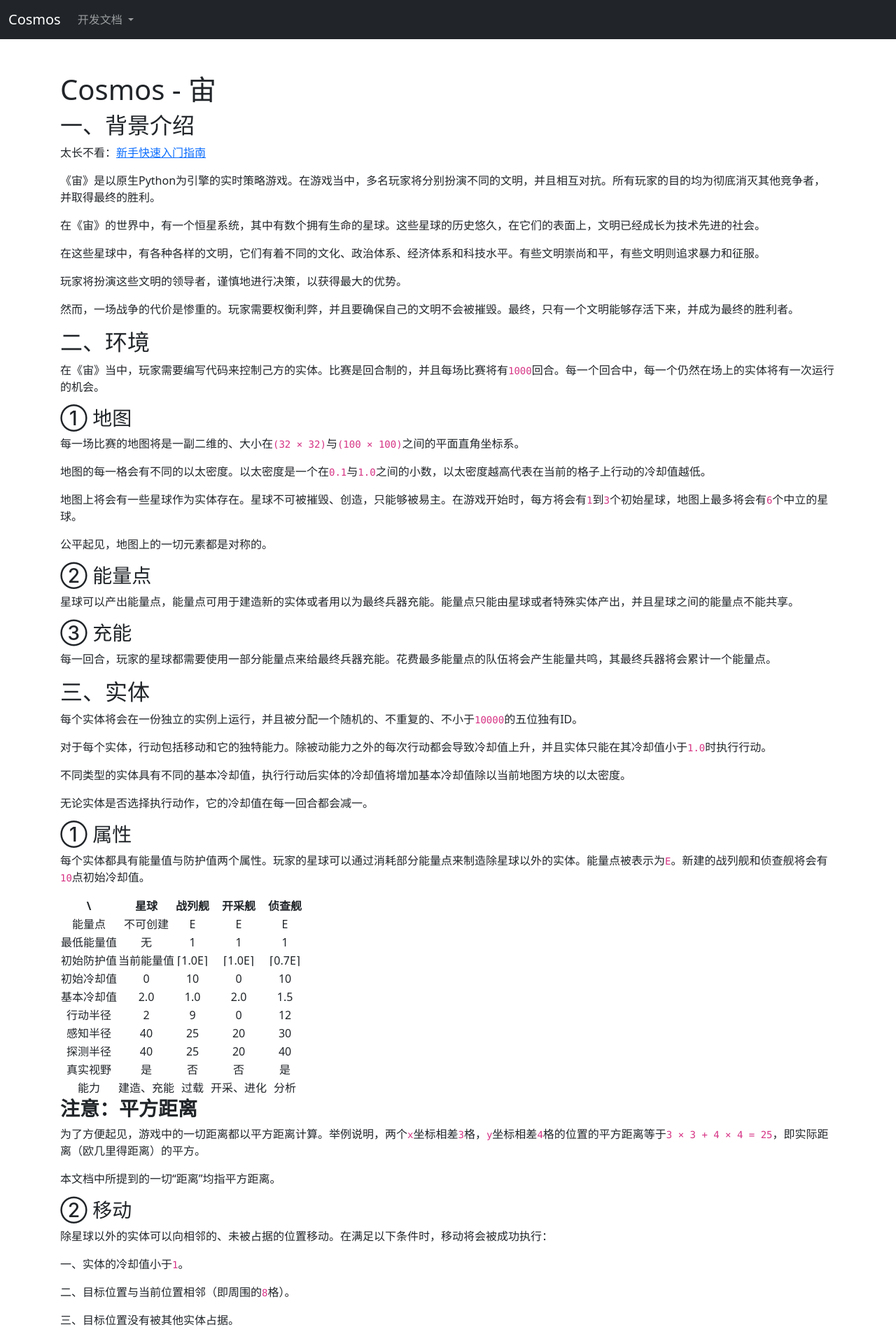
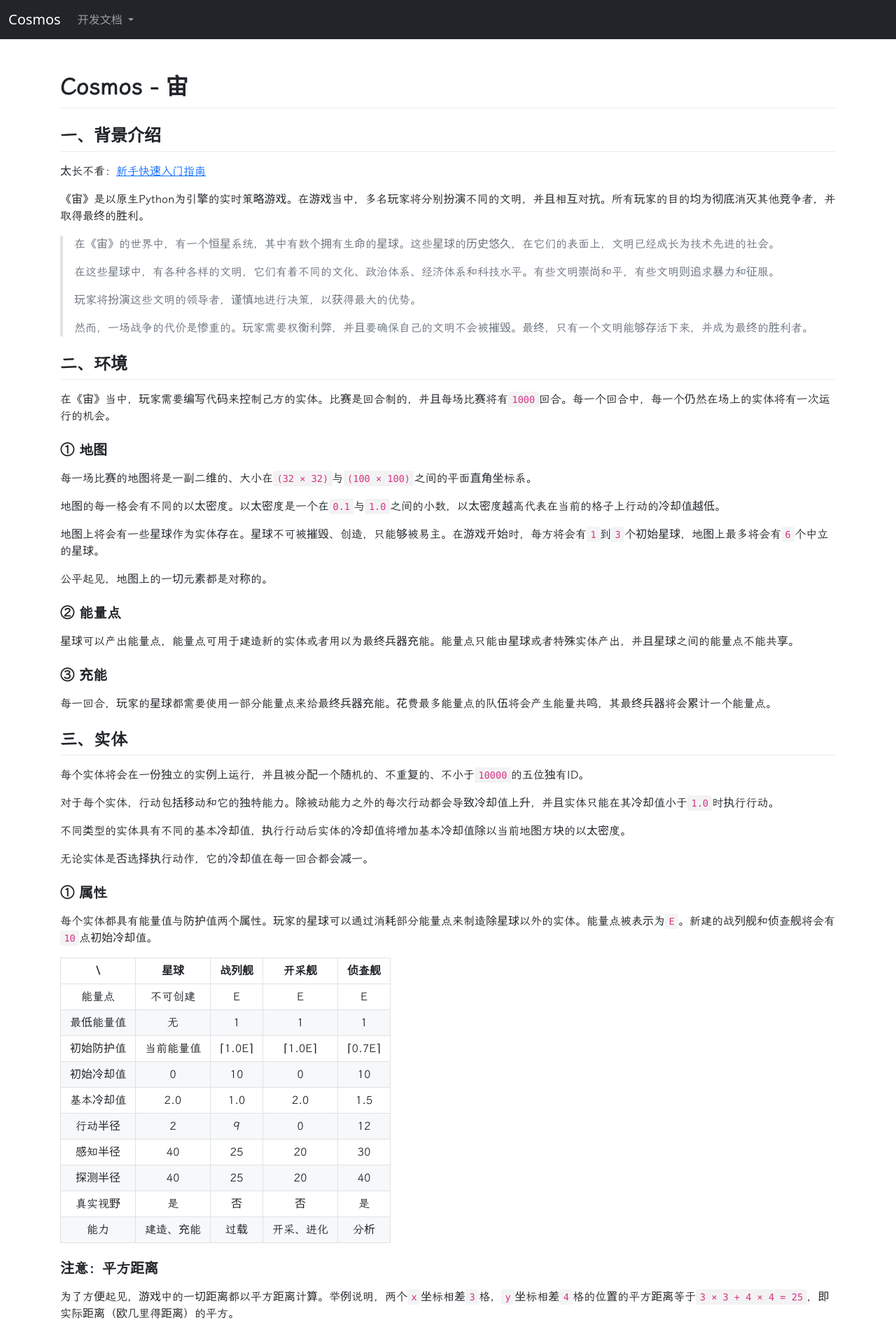
Before and after one commit to NGMAAAYO/Cosmos, a Jekyll site: the page built from README.md, in a window 1280 px wide. Shown: the top 1907 px of the page at 70% size. Built offline with Jekyll 4.4.1, drawn with Linux system fonts in a browser that asks for light colours; some web fonts are replaced; our own code applies the rules of GitHub Pages for plain Markdown files; comment, search, counter and statistics services are not loaded.

Commit message:
fix style res

```diff
--- a/_layouts/default.html
+++ b/_layouts/default.html
@@ -8,8 +8,8 @@
     <!-- Bootstrap CSS -->
     <link rel="shortcut icon" href="/favicon.ico?" />
     <link rel="bookmark" href="/favicon.ico?" type="image/x-icon"　/>
-    <link rel="stylesheet" href="/tutorial/assets/css/style.css?v=202401281506">
-    <link rel="stylesheet" href="/tutorial/assets/css/lxgw.css?v=202401281506" />
+    <link rel="stylesheet" href="/assets/css/style.css?v=202401281506">
+    <link rel="stylesheet" href="/assets/css/lxgw.css?v=202401281506" />
     <style class="anchorjs"></style>
     <link href="https://cdn.jsdelivr.net/npm/bootstrap@5.3.0/dist/css/bootstrap.min.css" rel="stylesheet">
   </head>
```
